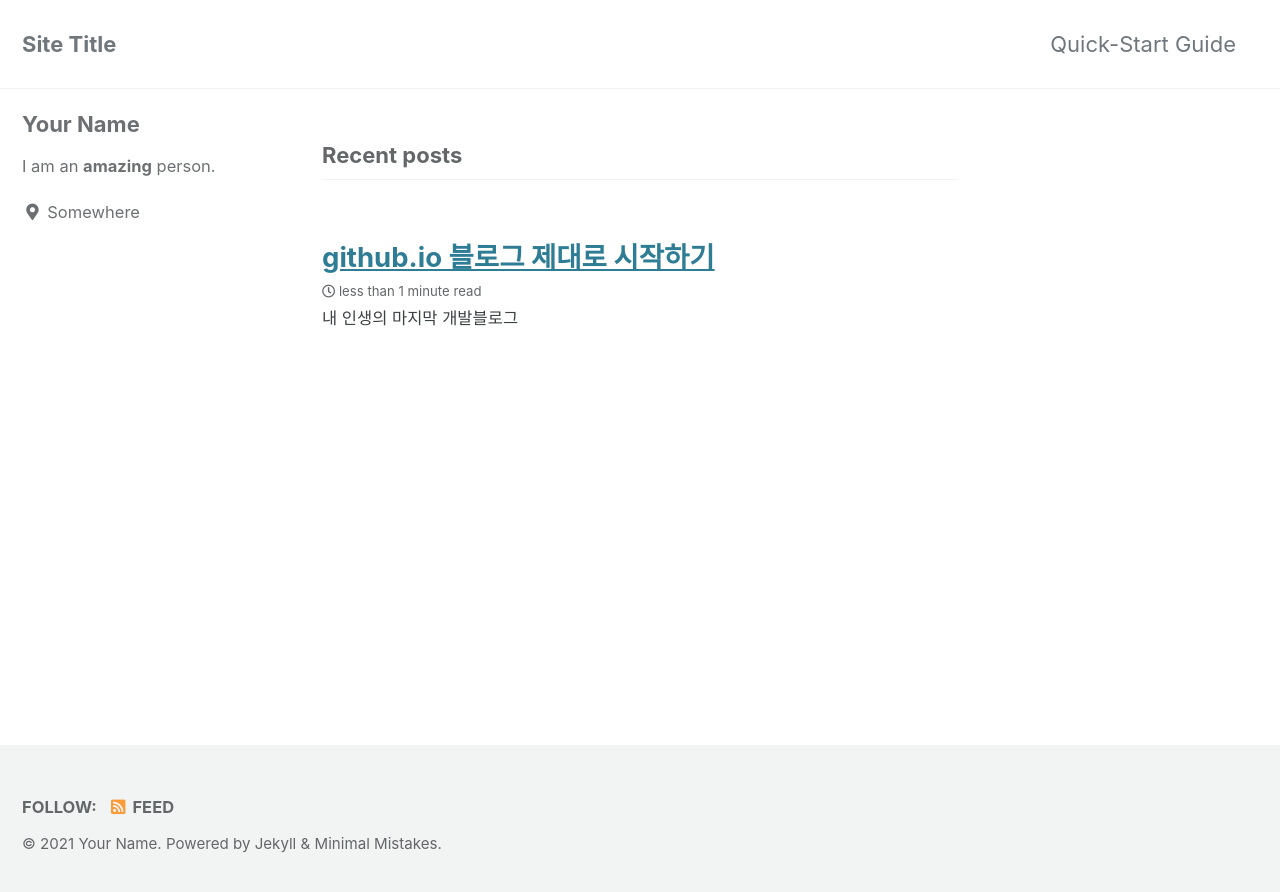
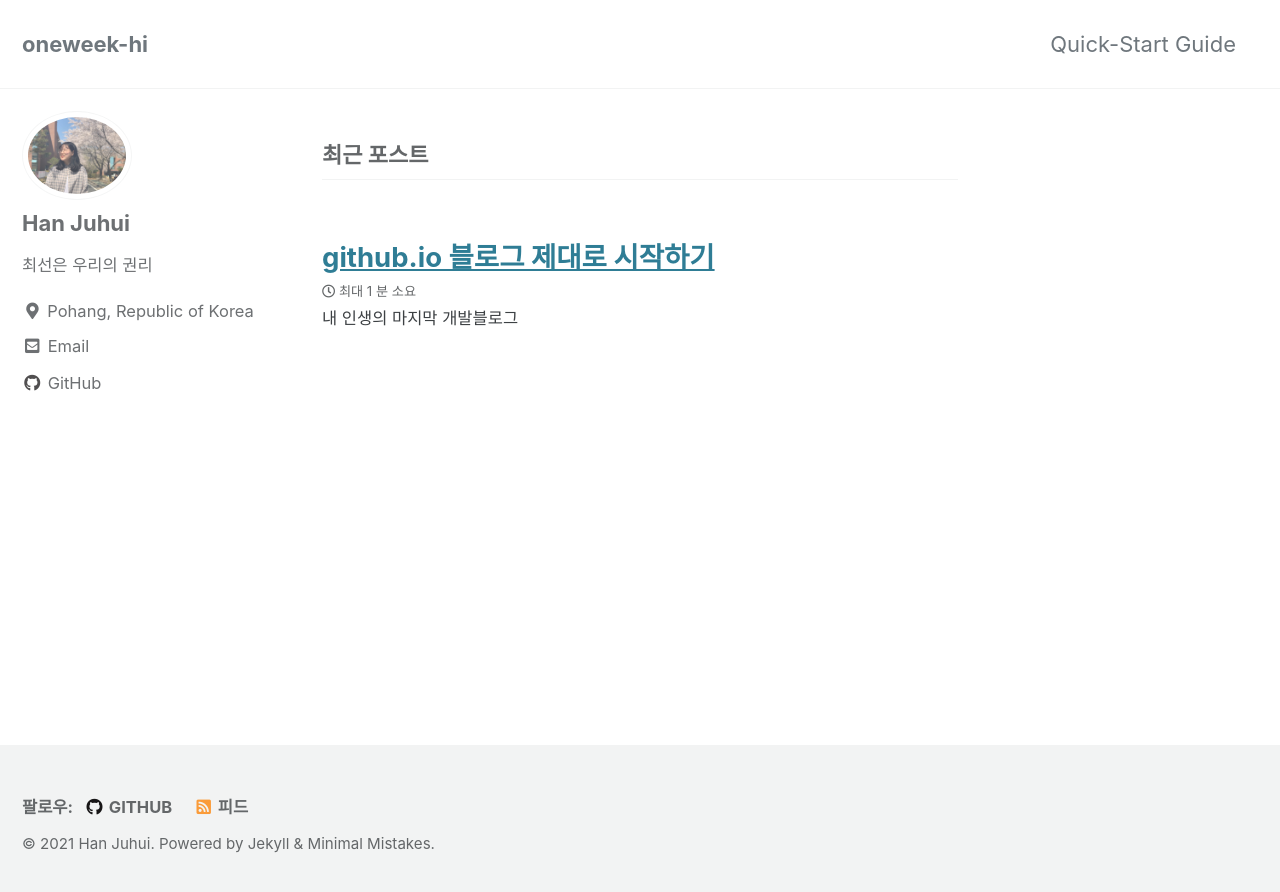
Before and after one commit to oneweek-hi/oneweek-hi.github.io, a Jekyll site: the page built from index.html, in a window 1280 px wide. Shown: the top 892 px of the page. Built offline with Jekyll 4.4.1, drawn with Linux system fonts in a browser that asks for light colours; cached includes are drawn as plain includes; the list of posts is cut into pages by our own code.

Commit message:
블로그 정보 수정

```diff
--- a/_config.yml
+++ b/_config.yml
@@ -15,13 +15,13 @@
 minimal_mistakes_skin    : "default" # "air", "aqua", "contrast", "dark", "dirt", "neon", "mint", "plum", "sunrise"
 
 # Site Settings
-locale                   : "en-US"
-title                    : "Site Title"
+locale                   : "ko-KR"
+title                    : "oneweek-hi"
 title_separator          : "-"
 subtitle                 : # site tagline that appears below site title in masthead
-name                     : "Your Name"
-description              : "An amazing website."
-url                      : # the base hostname & protocol for your site e.g. "https://mmistakes.github.io"
+name                     : "Han Juhui"
+description              : "최선은 우리의 권리"
+url                      : "https://oneweek-hi.github.io"
 baseurl                  : # the subpath of your site, e.g. "/blog"
 repository               : # GitHub username/repo-name e.g. "mmistakes/minimal-mistakes"
 teaser                   : # path of fallback teaser image, e.g. "/assets/images/500x300.png"
@@ -102,52 +102,41 @@ analytics:
 
 # Site Author
 author:
-  name             : "Your Name"
-  avatar           : # path of avatar image, e.g. "/assets/images/bio-photo.jpg"
-  bio              : "I am an **amazing** person."
-  location         : "Somewhere"
+  name             : "Han Juhui"
+  avatar           : "/assets/images/juhui.JPG"
+  bio              : "최선은 우리의 권리"
+  location         : "Pohang, Republic of Korea"
   email            :
   links:
     - label: "Email"
       icon: "fas fa-fw fa-envelope-square"
-      # url: "mailto:your.name@email.com"
-    - label: "Website"
-      icon: "fas fa-fw fa-link"
-      # url: "https://your-website.com"
-    - label: "Twitter"
-      icon: "fab fa-fw fa-twitter-square"
-      # url: "https://twitter.com/"
-    - label: "Facebook"
-      icon: "fab fa-fw fa-facebook-square"
-      # url: "https://facebook.com/"
+      url: mailto:21600763@handong.edu
     - label: "GitHub"
       icon: "fab fa-fw fa-github"
-      # url: "https://github.com/"
-    - label: "Instagram"
-      icon: "fab fa-fw fa-instagram"
+      url: "https://github.com/oneweek-hi"
+
+    #- label: "Email"
+    #  icon: "fas fa-fw fa-envelope-square"
+      # url: "mailto:your.name@email.com"
+   # - label: "Website"
+   #   icon: "fas fa-fw fa-link"
+      # url: "https://your-website.com"
+   # - label: "Twitter"
+   #   icon: "fab fa-fw fa-twitter-square"
+      # url: "https://twitter.com/"
+   # - label: "Facebook"
+   #   icon: "fab fa-fw fa-facebook-square"
+      # url: "https://facebook.com/"
+   # - label: "Instagram"
+   #   icon: "fab fa-fw fa-instagram"
       # url: "https://instagram.com/"
 
 # Site Footer
 footer:
   links:
-    - label: "Twitter"
-      icon: "fab fa-fw fa-twitter-square"
-      # url:
-    - label: "Facebook"
-      icon: "fab fa-fw fa-facebook-square"
-      # url:
     - label: "GitHub"
       icon: "fab fa-fw fa-github"
-      # url:
-    - label: "GitLab"
-      icon: "fab fa-fw fa-gitlab"
-      # url:
-    - label: "Bitbucket"
-      icon: "fab fa-fw fa-bitbucket"
-      # url:
-    - label: "Instagram"
-      icon: "fab fa-fw fa-instagram"
-      # url:
+      url: "https://github.com/oneweek-hi"
 
 
 # Reading Files
@@ -218,7 +207,7 @@ sass:
 permalink: /:categories/:title/
 paginate: 5 # amount of posts to show
 paginate_path: /page:num/
-timezone: # https://en.wikipedia.org/wiki/List_of_tz_database_time_zones
+timezone: Asia/Seoul# https://en.wikipedia.org/wiki/List_of_tz_database_time_zones
 
 
 # Plugins (previously gems:)
@@ -288,3 +277,15 @@ defaults:
       comments: # true
       share: true
       related: true
+
+  # _pages
+  - scope:
+      path: ""
+      type: pages
+    values:
+      layout: single
+      author_profile: true
+      read_time: false
+      comments: false
+      share: true
+      related: false
```
Also changed, not shown: assets/images/juhui.JPG (added), 1 other file.
